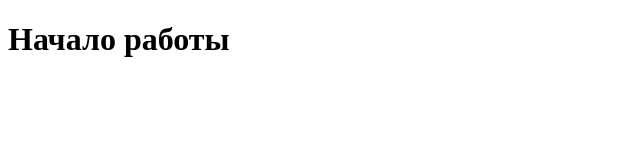
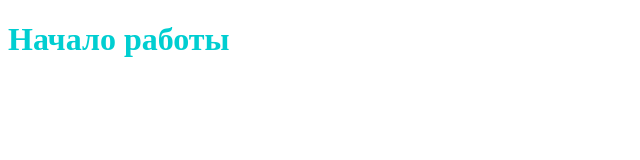
Before and after one commit to marvish/first-project, a plain HTML site: page index.html in a window 1280 px wide. Shown: the whole page, without its empty margins (0-640 px from the left). Drawn offline with Linux system fonts and the light colour scheme.

Commit message:
Добавлены стили

```diff
--- a/style.css
+++ b/style.css
@@ -1,3 +1,3 @@
-/*.main-header {
+.main-header {
   color: #00ced1;
 }
```
